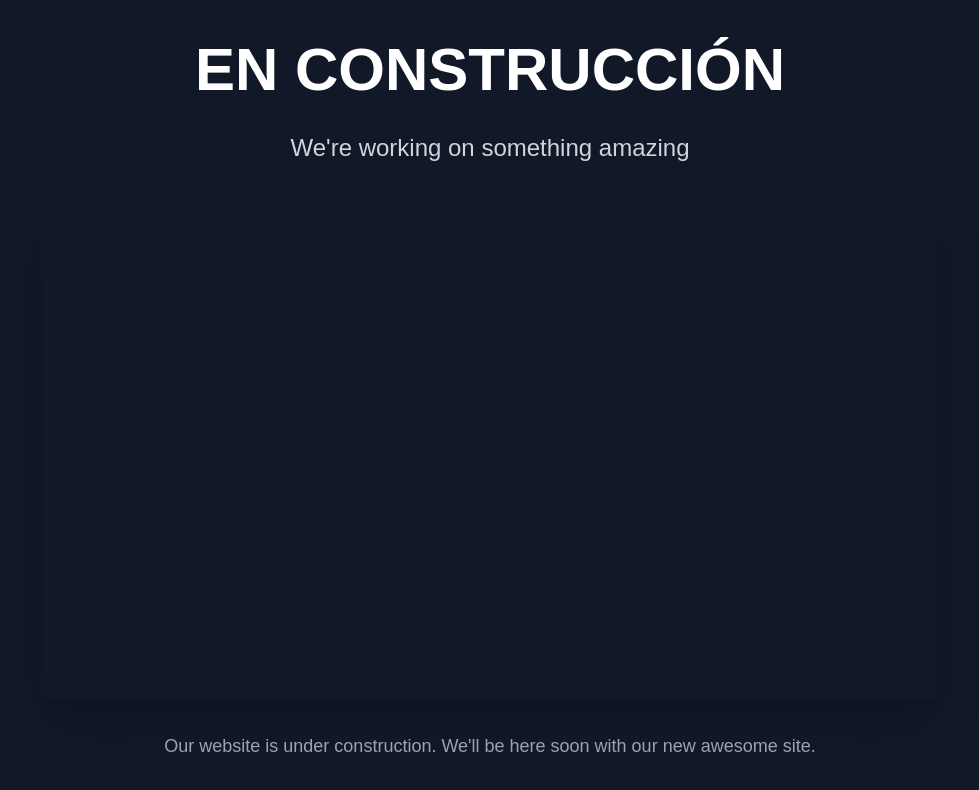
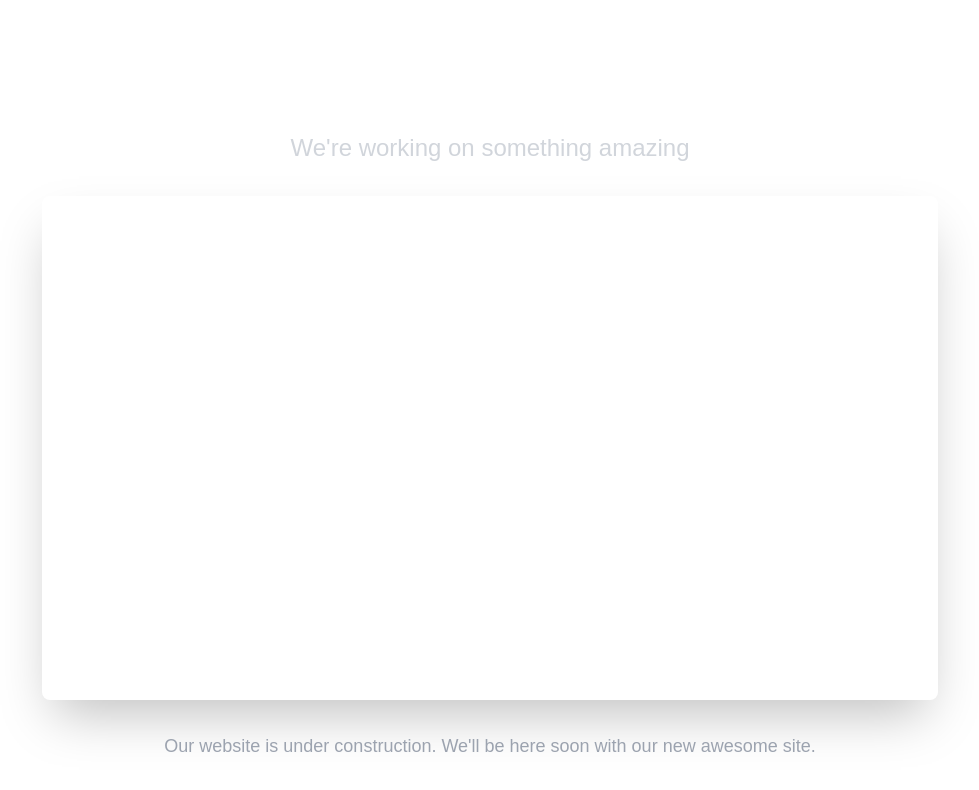
Before and after one commit to botflowlab/AndresCastroWebsite, a React (Vite) app: page / in a window 1280 px wide. Shown: the top 790 px of the page, without its empty margins (150-1129 px from the left). Built offline with nearby package versions, Linux system fonts and the light colour scheme; a web font is replaced by a local one.

Commit message:
Add Neutra Font to Website

```diff
--- a/src/App.jsx
+++ b/src/App.jsx
@@ -3,7 +3,7 @@ import ReactPlayer from 'react-player'
 
 function App() {
   return (
-    <div className="min-h-screen bg-gray-900 flex flex-col items-center justify-center p-4 font-neutra">
+    <div className="min-h-screen bg-white flex flex-col items-center justify-center p-4 font-neutra">
       <div className="max-w-4xl w-full text-center space-y-8">
         <h1 className="text-4xl md:text-6xl font-bold text-white mb-4">
           EN CONSTRUCCIÓN
```
